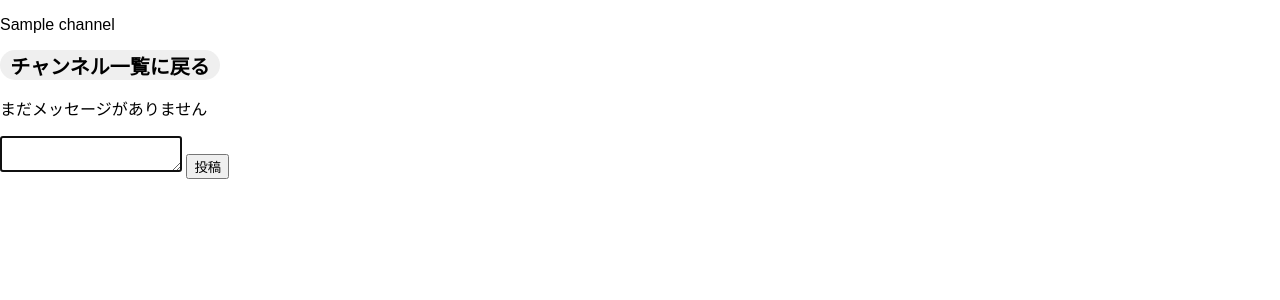
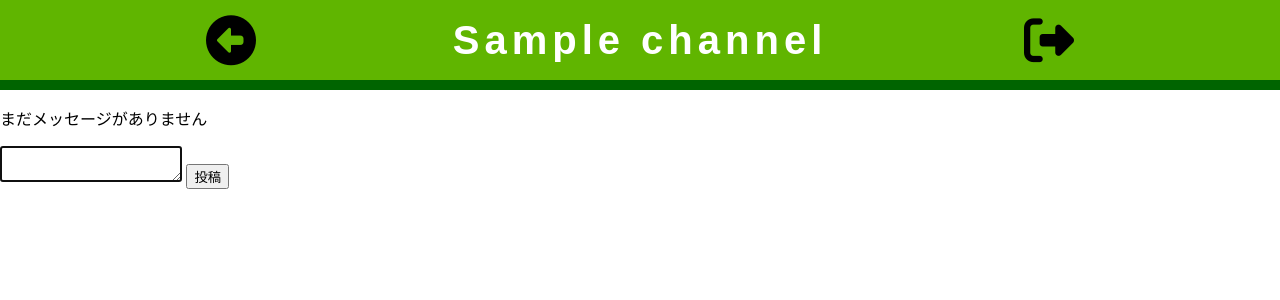
Before and after one commit to HackathonGteam/gteam, a Flask app: template templates/detail.html in a window 1280 px wide. Shown: the top 300 px of the page. Run offline with Flask 2, Linux system fonts and the light colour scheme; the template is opened without the code that fills it: most values are stand-ins (such as "Sample title", 1, 10 or a date in 2020); some libraries are stand-ins or nearby versions.

Commit message:
メッセージ画面のヘッダーの作成

```diff
--- a/static/css/base.css
+++ b/static/css/base.css
@@ -16,6 +16,11 @@ li {
 
 .header {
   height: 80px;
+  background-color: var(--color_primary);
+}
+
+.header-bottom {
+  background-color: var(--color_secondary);
 }
 
 .header-contents {
--- a/static/css/channel.css
+++ b/static/css/channel.css
@@ -1,13 +1,3 @@
-/* ヘッダー */
-
-.channel-header {
-  background-color: var(--color_primary);
-}
-
-.channel-header-bottom {
-  background-color: var(--color_secondary);
-}
-
 /* チャンネル追加 */
 
 .add-channel {
@@ -72,15 +62,6 @@
 
 .channel-right {
   width: 150px;
-}
-
-.backToIndex-button{
-  font-size: 20px;
-  font-weight: bold;
-  width: 220px;
-  height: 30px;
-  border: 0;
-  border-radius: 20px;
 }
 
 /* チャンネル追加のボックス */
--- a/templates/detail.html
+++ b/templates/detail.html
@@ -3,18 +3,28 @@
   <title>chatroom</title>
 {% endblock %}
 {% block body %}
+  <div class="header message-header">
+    <div class="container">
+      <div class="header-contents">
+        <div class="header-left message-header-left">
+          <a href="{{ url_for('index') }}">
+            <i class="header-icon fa-solid fa-circle-left"></i>
+          </a>
+        </div>
+        <div class="header-center message-header-center">
+          <h1>{{ channel.CHANNEL_NAME }}</h1>
+        </div>
+        <div class="header-right message-header-right">
+          <a href="{{ url_for('logout') }}">
+            <i class="header-icon fa-solid fa-right-from-bracket"></i>
+          </a>
+        </div>
+      </div>
+    </div>
+  </div>
+  <div class="header-bottom message-header-bottom"></div>
   <div class="main-container">
     <div class="chat-box">
-      <div id="chat-header">
-        <!--Flaskでヘッダーにチャンネル名を表示-->
-        <p id="chatroom-name">{{ channel.CHANNEL_NAME }}</p>
-      </div>
-      <!--戻るボタンの配置-->
-      <div>
-        <button class="backToIndex-button channel-item">
-          <a href="{{ url_for('index') }}">チャンネル一覧に戻る</a>
-        </button>
-      </div>
       <!--ここからチャットエリア-->
       <div id="message-area">
         <!--pythonのif文とfor文を使用し、メッセージのエラーをチェックする-->
```
